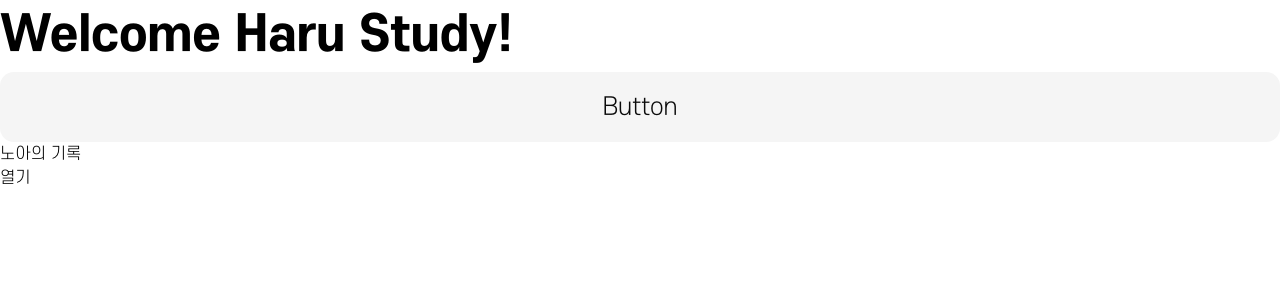
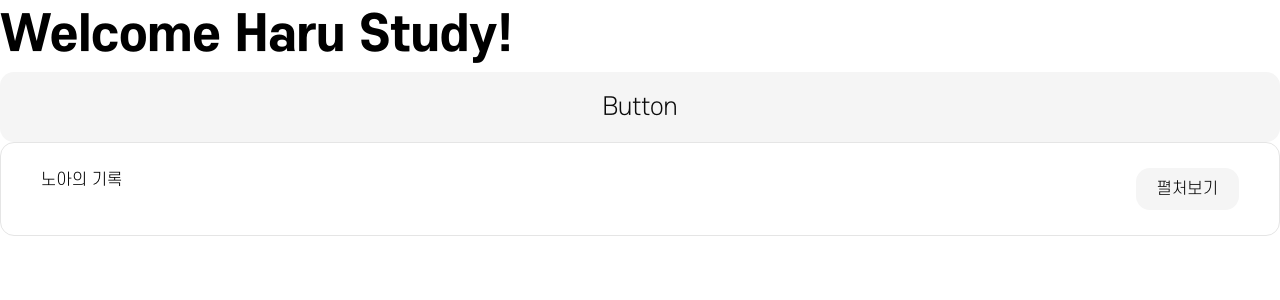
Before and after one commit to woowacourse-teams/2023-haru-study, a React app in the folder frontend/: page / in a window 1280 px wide. Shown: the top 300 px of the page. Built offline with nearby package versions, Linux system fonts and the light colour scheme.

Commit message:
Accordion, Accordion Header 스타일링

```diff
--- a/frontend/src/components/common/Accordion/Accordion.tsx
+++ b/frontend/src/components/common/Accordion/Accordion.tsx
@@ -1,11 +1,22 @@
 /* eslint-disable react-hooks/rules-of-hooks */
 import { PropsWithChildren, createContext, useContext, useMemo, useState } from 'react';
+import { styled } from 'styled-components';
+
+import color from '@Styles/color';
+
+import Button from '../Button/Button';
 
 const Accordion = ({ children }: PropsWithChildren) => {
-  return <div>{children}</div>;
+  return <AccordionLayout>{children}</AccordionLayout>;
 };
 
 export default Accordion;
+
+const AccordionLayout = styled.div`
+  padding: 25px 40px;
+  border: 1px solid ${color.neutral[200]};
+  border-radius: 14px;
+`;
 
 const AccordionContext = createContext({
   isOpen: false,
@@ -32,12 +43,19 @@ Accordion.Header = ({ children }: PropsWithChildren) => {
   const { isOpen, toggleOpenState } = useAccordionContext();
 
   return (
-    <div>
+    <AccordionHeaderLayout>
       {children}
-      <button onClick={toggleOpenState}>{isOpen ? '닫기' : '열기'}</button>
-    </div>
+      <Button variant="secondary" size="x-small" onClick={toggleOpenState}>
+        {isOpen ? '접어두기' : '펼처보기'}
+      </Button>
+    </AccordionHeaderLayout>
   );
 };
+
+const AccordionHeaderLayout = styled.div`
+  display: grid;
+  grid-template-columns: 1fr auto;
+`;
 
 Accordion.Panel = ({ children }: PropsWithChildren) => {
   const { isOpen } = useAccordionContext();
```
Also changed, not shown: 1 other file (tests, documents, lock files or other folders).
